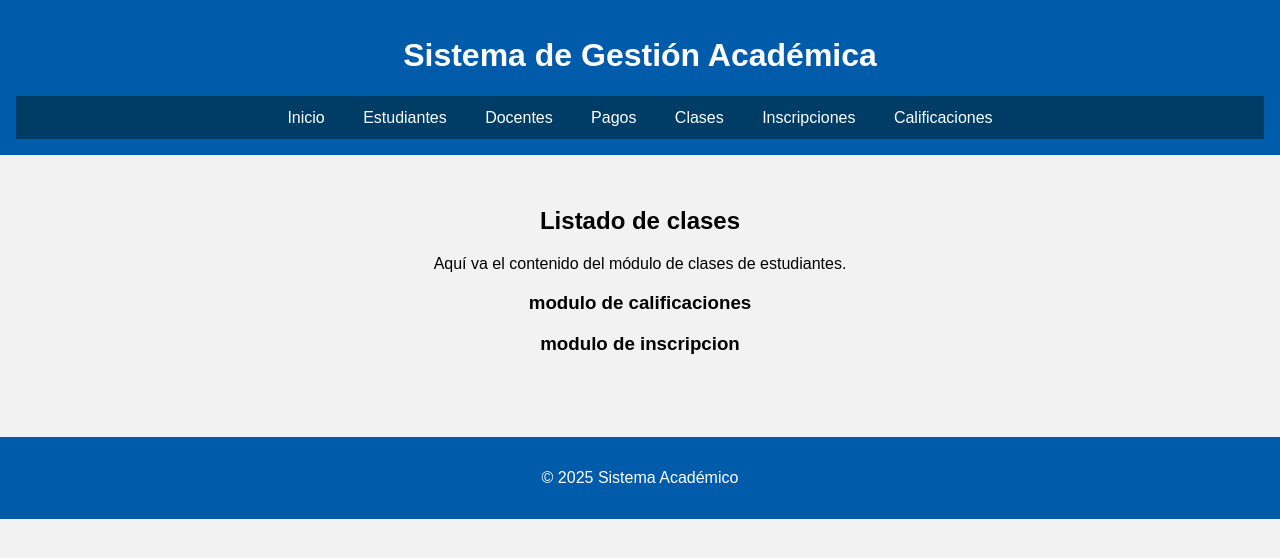
After one commit to DavidLp95/SISTEMA-DE-GESTI-N-ACAD-MICO-CRM-, a Django app: page /AppCRM/clases/ in a window 1280 px wide. The commit adds this page. Shown: the top 558 px of the page. Run offline with Django 4.2, Linux system fonts and the light colour scheme.

Commit message:
se actualiza la interfaz de todos los modulos

```diff
--- a/app_Crm/AppCRM/static/Style.css
+++ /dev/null
@@ -1,3 +0,0 @@
-body{
-    background: gray;
-}
--- /dev/null
+++ b/app_Crm/AppCRM/static/Style_index.css
@@ -0,0 +1,50 @@
+body {
+  font-family: Arial, sans-serif;
+  margin: 0;
+  background: #f2f2f2;
+}
+
+header {
+  background: #005baa;
+  color: white;
+  padding: 1rem;
+  text-align: center;
+}
+
+nav ul {
+  list-style: none;
+  background: #003d66;
+  margin: 0;
+  padding: 0;
+  display: flex;
+  flex-wrap: wrap;
+  justify-content: center;
+}
+
+nav li {
+  margin: 0;
+}
+
+nav a {
+  display: block;
+  padding: 0.8rem 1.2rem;
+  color: white;
+  text-decoration: none;
+}
+
+nav a:hover {
+  background: #002944;
+}
+
+main {
+  padding: 2rem;
+  text-align: center;
+}
+
+footer {
+  background: #005baa;
+  color: white;
+  text-align: center;
+  padding: 1rem;
+  margin-top: 2rem;
+}
--- /dev/null
+++ b/app_Crm/AppCRM/templates/AppCRM/Clases.html
@@ -0,0 +1,38 @@
+{% load static %}
+<!DOCTYPE html>
+<html lang="es">
+<head>
+    <meta charset="UTF-8">
+    <meta name="viewport" content="width=device-width, initial-scale=1.0">
+    <title>Document</title>
+    <link rel="stylesheet" href="{% static 'Style_index.css' %}"> <!-- Asegúrate de que la ruta sea correcta -->
+</head>
+<body>
+      <header>
+        <h1>Sistema de Gestión Académica</h1>
+      <nav>
+        <ul>
+          <li><a href="{% url 'pg_inicio' %}">Inicio</a></li>
+          <li><a href="{% url 'pg_Estudiantes' %}">Estudiantes</a></li>
+          <li><a href="{% url 'pg_Docentes' %}">Docentes</a></li>
+          <li><a href="{% url 'pg_Pagos' %}">Pagos</a></li>
+          <li><a href="{% url 'pg_Clases' %}">Clases</a></li>
+          <li><a href="{% url 'Inscripciones' %}">Inscripciones</a></li>
+          <li><a href="Calificaciones.html">Calificaciones</a></li>
+
+      </ul>
+    </nav>
+  </header>
+
+  <main>
+    <h2>Listado de clases</h2>
+    <p>Aquí va el contenido del módulo de  clases de estudiantes.</p>
+    <h3>modulo de calificaciones</h3>
+    <h3>modulo de inscripcion </h3>
+  </main>
+
+  <footer>
+    <p>© 2025 Sistema Académico</p>
+  </footer>
+</body>
+</html>
--- a/app_Crm/AppCRM/urls.py
+++ b/app_Crm/AppCRM/urls.py
@@ -4,7 +4,12 @@ from . import views
 
 
 urlpatterns = [
-    path ('', views.hola, name='hola'), #aqui se da visibilidad a los links de la aplicacion
+    path ('', views.pg_inicio, name='pg_inicio'), #aqui se da visibilidad a los links de la aplicacion ESTE ES EL INDEX.HTML
+    path (' Estudiantes/', views.pg_Estudiantes, name='pg_Estudiantes'),
+    path ('Docentes/', views.pg_Docentes, name='pg_Docentes'),
+    path ('clases/', views.pg_Clases, name='pg_Clases'),
+    path ('pagos/', views.pg_Pagos, name='pg_Pagos'),
+    path ('inscripciones/', views.Inscripciones, name='Inscripciones'),
 
 
 ]
--- a/app_Crm/AppCRM/views.py
+++ b/app_Crm/AppCRM/views.py
@@ -4,5 +4,21 @@ from django.http import HttpResponse #muestra funciones o respuestas predetermin
 # Create your views here.
 
 
-def hola(request):
+def pg_inicio(request):
     return render(request,'AppCRM/index.html')
+
+# emplear urls.py para crear las rutas de las vistas----------
+def pg_Estudiantes(request):
+    return render(request,'AppCRM/Estudiantes.html')
+
+def pg_Docentes(request):
+    return render(request,'AppCRM/Docentes.html')
+
+def pg_Clases(request):
+    return render(request,'AppCRM/Clases.html')
+
+def pg_Pagos(request):
+    return render(request,'AppCRM/Pagos.html')
+
+def Inscripciones(request):
+    return render(request,'AppCRM/Inscripciones.html')
```
Also changed, not shown: app_Crm/AppCRM/templates/AppCRM/Docentes.html (added, +36 -0 lines), app_Crm/AppCRM/templates/AppCRM/Estudiantes.html (added, +37 -0 lines), app_Crm/AppCRM/templates/AppCRM/Inscripciones.html (added, +37 -0 lines), app_Crm/AppCRM/templates/AppCRM/Pagos.html (added, +36 -0 lines), app_Crm/AppCRM/templates/AppCRM/index.html (+23 -3 lines), app_Crm/app_Crm/settings.py (+13 -3 lines).
